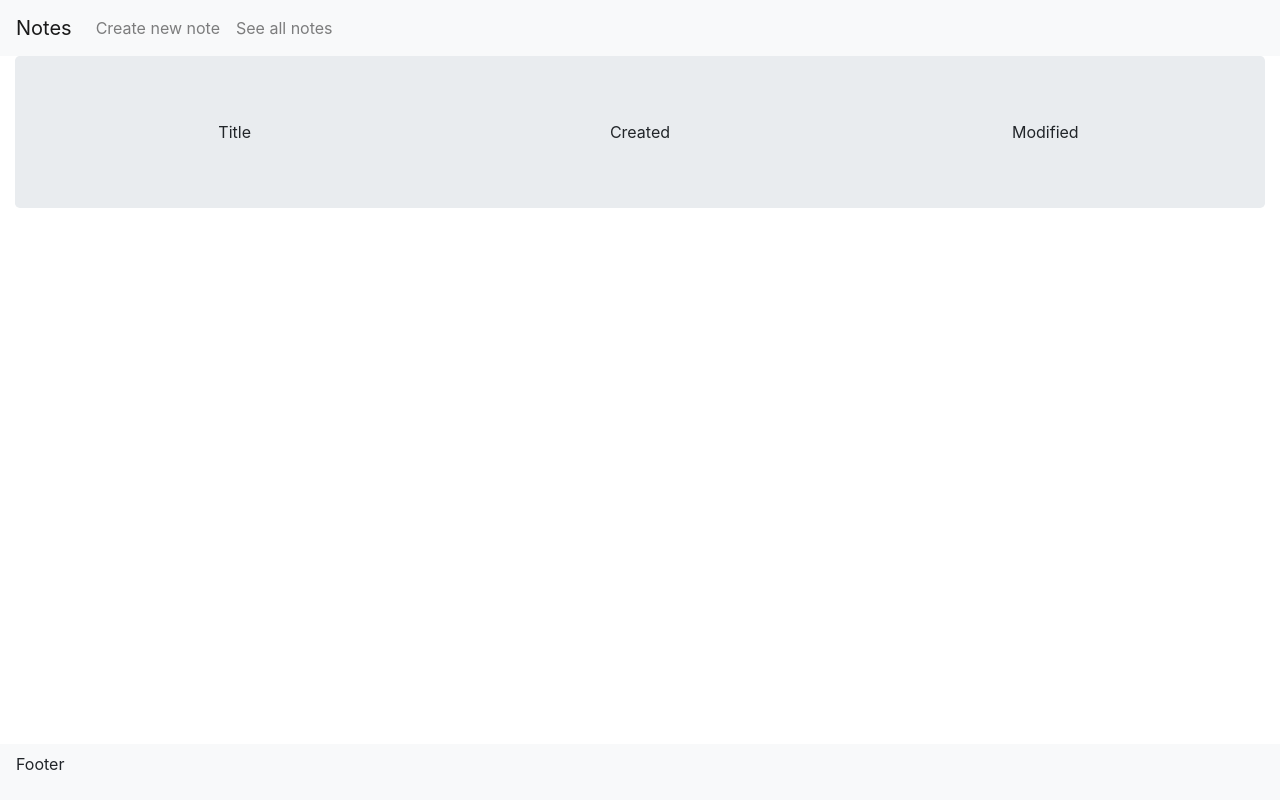
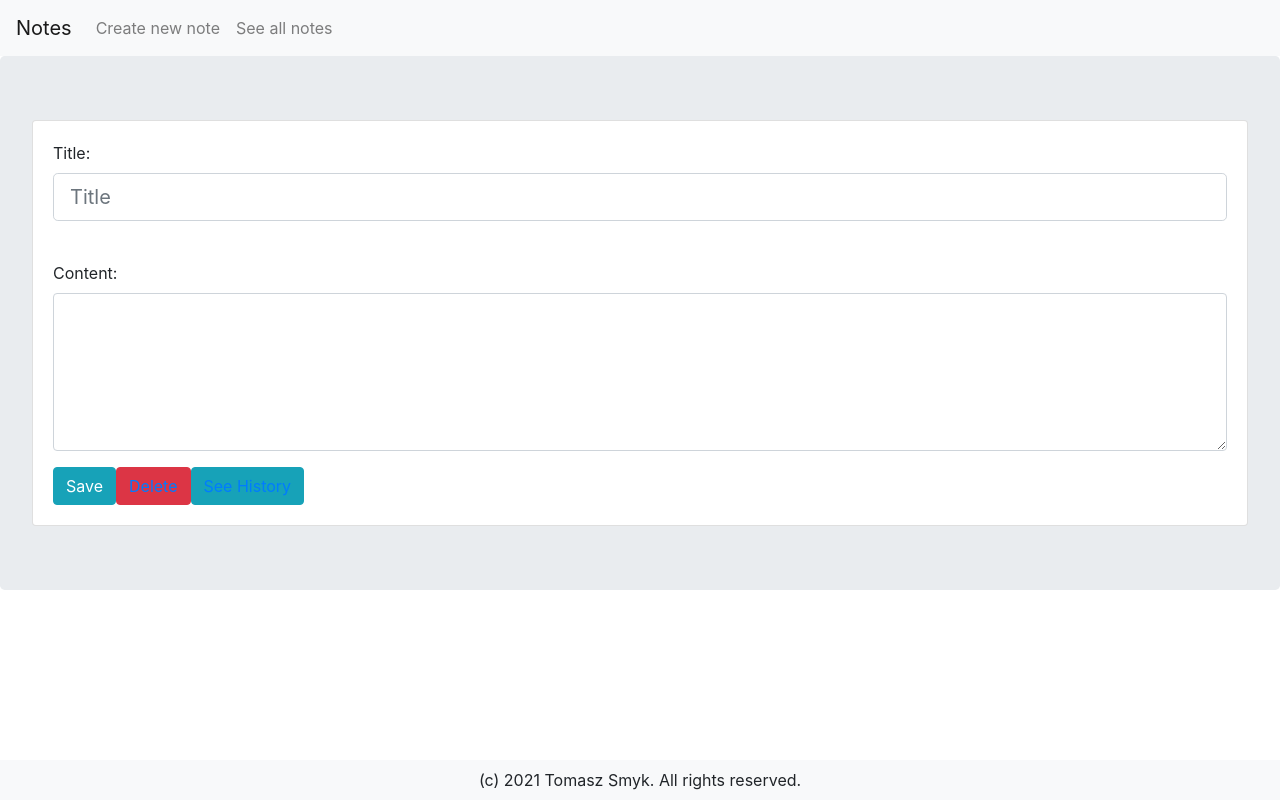
Before and after one commit to TomaszSmyk/FullstackAssignment, a React (Create React App) app in the folder src/main/webapp/fullstack_assignment/: page /notes/1 in a window 1280 px wide. Built offline with nearby package versions, Linux system fonts and the light colour scheme; no server answers.

Commit message:
Add whole CRUD front functionality, notes history as well

```diff
--- a/src/main/webapp/fullstack_assignment/package.json
+++ b/src/main/webapp/fullstack_assignment/package.json
@@ -6,10 +6,12 @@
     "@testing-library/jest-dom": "^5.11.9",
     "@testing-library/react": "^11.2.5",
     "@testing-library/user-event": "^12.6.3",
+    "axios": "^0.21.1",
     "bootstrap": "^4.6.0",
     "react": "^17.0.1",
     "react-bootstrap": "^1.4.3",
     "react-dom": "^17.0.1",
+    "react-router-dom": "^5.2.0",
     "react-scripts": "4.0.2",
     "web-vitals": "^1.1.0"
   },
--- a/src/main/webapp/fullstack_assignment/public/index.html
+++ b/src/main/webapp/fullstack_assignment/public/index.html
@@ -19,7 +19,7 @@
             crossorigin="anonymous"
     />
 
-    <title>Notes</title>
+    <title>NotesList</title>
   </head>
   <body>
     <noscript>You need to enable JavaScript to run this app.</noscript>
--- a/src/main/webapp/fullstack_assignment/src/App.js
+++ b/src/main/webapp/fullstack_assignment/src/App.js
@@ -3,7 +3,12 @@ import './App.css';
 
 import NavigationBar from "./components/NavigationBar";
 import FooterBar from "./components/FooterBar";
+import NotesList from "./components/NotesList";
+import AddNote from "./components/AddNote";
 import {Container, Row, Col, Jumbotron} from 'react-bootstrap';
+import {BrowserRouter as Router, Switch, Route}  from 'react-router-dom';
+import Note from "./components/Note";
+import NoteHistory from "./components/NoteHistory";
 
 function App() {
     const textCentered = {
@@ -11,19 +16,20 @@ function App() {
     };
 
   return (
-    <div className="App">
+    <Router>
         <NavigationBar/>
-        <Container fluid>
+        {/*<Container fluid>*/}
             <Jumbotron>
-                <Row md={3} className="text-center">
-                    <Col sm={4}>Title</Col>
-                    <Col sm={4}>Created</Col>
-                    <Col sm={4}>Modified</Col>
-                </Row>
+                <Switch>
+                    <Route path="/notes" exact component={NotesList}/>
+                    <Route path="/newNote" exact component={AddNote}/>
+                    <Route path="/notes/:id" exact component={Note}/>
+                    <Route path="/notes/:id/history" exact component={NoteHistory}/>
+                </Switch>
             </Jumbotron>
-        </Container>
+        {/*</Container>*/}
         <FooterBar/>
-    </div>
+    </Router>
   );
 }
 
--- a/src/main/webapp/fullstack_assignment/src/components/AddNote.js
+++ b/src/main/webapp/fullstack_assignment/src/components/AddNote.js
@@ -0,0 +1,61 @@
+import React, {Component} from "react";
+import {Form, Button, Col} from "react-bootstrap";
+import axios from "axios";
+
+export default class AddNote extends Component{
+
+    constructor(props) {
+        super(props);
+        this.state = this.initialState;
+        this.fieldChange = this.fieldChange.bind(this);
+        this.submitNote = this.submitNote.bind(this);
+    }
+
+    initialState = {
+        title : '',
+        content : ''
+    };
+
+    submitNote = event => {
+        event.preventDefault();
+
+        const note = {
+            title: this.state.title,
+            content: this.state.content
+        };
+
+        axios.post("http://localhost:8080/newNote", note)
+            .then(response => {
+                if (response.data != null) {
+                    this.setState(this.initialState);
+                    alert("Note saved");
+                }
+            });
+    };
+
+    fieldChange = event => {
+        this.setState({
+            [event.target.name] : event.target.value
+        });
+    };
+
+    render() {
+        return(
+            <Form onSubmit={this.submitNote} id="noteFormID">
+                <Form.Group controlId="formNoteTitle">
+                    <Form.Label>Title: </Form.Label>
+                    <Form.Control required size="lg" type="text" placeholder="Title" name="title" value={this.state.title} onChange={this.fieldChange}/>
+                    <br />
+                </Form.Group>
+                <Form.Group controlId="formNoteContent">
+                    <Form.Label>Content: </Form.Label>
+                    <Form.Control required as="textarea" rows="6" name="content" value={this.state.content} onChange={this.fieldChange}/>
+                </Form.Group>
+                <Button variant="primary" type="submit">
+                    Submit
+                </Button>
+            </Form>
+        )
+    }
+
+}
--- a/src/main/webapp/fullstack_assignment/src/components/FooterBar.js
+++ b/src/main/webapp/fullstack_assignment/src/components/FooterBar.js
@@ -1,16 +1,20 @@
-import React from "react";
+import React, {Component} from "react";
 import {Navbar, Nav} from "react-bootstrap";
+import {Container, Row, Col} from "react-bootstrap";
+import axios from "axios";
+
+export default class FooterBar extends Component{
 
 
-class FooterBar extends React.Component{
+
     render() {
         return (
             <Navbar fixed="bottom" bg="light" variant="light" >
-                <p >Footer</p>
+                <Container className="text-center">
+                        <Col>(c) 2021 Tomasz Smyk. All rights reserved.</Col>
+                </Container>
             </Navbar>
 
         )
     }
 }
-
-export default FooterBar;
--- /dev/null
+++ b/src/main/webapp/fullstack_assignment/src/components/Note.js
@@ -0,0 +1,93 @@
+import React, {Component} from "react";
+import {Button, Card, Form, Table} from "react-bootstrap";
+import {Link} from "react-router-dom";
+import axios from "axios";
+
+export default class Note extends Component{
+
+    constructor(props) {
+        super(props);
+        this.state = {
+            note : []
+        }
+    }
+
+
+
+    componentDidMount() {
+        const noteId = +this.props.match.params.id;
+        axios.get("http://localhost:8080/notes/" + noteId)
+            .then(response => response.data)
+            .then((data) => {
+                    this.setState({note : data})
+                }
+            );
+        this.state.note.id = noteId;
+    }
+
+    submitNote = event => {
+        const noteId = +this.props.match.params.id;
+        event.preventDefault();
+
+        const note = {
+            id: noteId,
+            title: this.state.title,
+            content: this.state.content
+        };
+
+        console.log(note);
+
+
+        axios.put("http://localhost:8080/notes/" + noteId, note)
+            .then(response => {
+                if (response.data != null) {
+                    // this.setState(this.initialState);
+                    alert("Note saved");
+                }
+            });
+    };
+
+    fieldChange = event => {
+        this.setState({
+            [event.target.name] : event.target.value
+        });
+    };
+
+
+    deleteNote() {
+        const noteId = +this.props.match.params.id;
+        // alert(noteId);
+        axios.delete("http://localhost:8080/notes/" + noteId);
+        // return this.props.history.push("/notes");
+    }
+
+    render() {
+        const noteId = +this.props.match.params.id;
+        return (
+            <Card>
+                <Card.Body>
+                    <Form onSubmit={this.submitNote} id="noteFormID">
+                        <Form.Group controlId="formNoteTitle">
+                            <Form.Label>Title: </Form.Label>
+                            <Form.Control required size="lg" type="text" placeholder="Title" name="title" defaultValue={this.state.note.title} onChange={this.fieldChange}/>
+                            <br />
+                        </Form.Group>
+                        <Form.Group controlId="formNoteContent">
+                            <Form.Label>Content: </Form.Label>
+                            <Form.Control required as="textarea" rows="6" name="content" defaultValue={this.state.note.content} onChange={this.fieldChange}/>
+                        </Form.Group>
+                        <Button variant="info" type="submit">
+                            Save
+                        </Button>
+                        <Button variant="danger" type="button" onClick={this.deleteNote.bind(this)}>
+                            <Link to={"/notes"}>Delete</Link>
+                        </Button>
+                        <Button variant="info" type="button">
+                            <Link to={"/notes/" + noteId + "/history"}>See History</Link>
+                        </Button>
+                    </Form>
+                </Card.Body>
+            </Card>
+        )
+    }
+}
--- /dev/null
+++ b/src/main/webapp/fullstack_assignment/src/components/NoteHistory.js
@@ -0,0 +1,67 @@
+import React, {Component} from "react";
+import {Card, Table} from "react-bootstrap";
+import {Link} from "react-router-dom";
+
+import axios from "axios";
+
+export default class NotesList extends Component{
+
+    constructor(props) {
+        super(props);
+        this.state = {
+            notes : []
+        }
+    }
+
+    componentDidMount() {
+        const noteId = +this.props.match.params.id;
+        axios.get("http://localhost:8080/notes/" + noteId + "/history")
+            .then(response => response.data)
+            .then((data) => {
+                    this.setState({notes : data})
+                }
+            )
+    }
+
+    render() {
+        const noteId = +this.props.match.params.id;
+        return(
+            <Card>
+                <Card.Body>
+                    <Table responsive="sm" bordered hover striped>
+                        <thead className="text-center">
+                        <tr>
+                            <th>Title</th>
+                            <th>Content</th>
+                            <th>Created</th>
+                            <th>Modified</th>
+                        </tr>
+                        </thead>
+                        <tbody className="text-center">
+                        {
+
+                            this.state.notes.length === 0 ?
+                                <tr>
+                                    <td>0</td>
+                                    <td>notes</td>
+                                    <td>created</td>
+                                </tr> :
+
+                                this.state.notes.map((note) => (
+                                    <tr>
+                                        <td> {note.title}</td>
+                                        <td> {note.content}</td>
+                                        <td> {note.created}</td>
+                                        <td> {note.modified}</td>
+                                    </tr>
+                                ))
+
+                        }
+                        </tbody>
+                    </Table>
+                </Card.Body>
+            </Card>
+        )
+    }
+
+}
--- /dev/null
+++ b/src/main/webapp/fullstack_assignment/src/components/NotesList.js
@@ -0,0 +1,63 @@
+import React, {Component} from "react";
+import {Card, Table} from "react-bootstrap";
+import {Link} from "react-router-dom";
+
+import axios from "axios";
+
+export default class NotesList extends Component{
+
+    constructor(props) {
+        super(props);
+        this.state = {
+            notes : []
+        }
+    }
+
+    componentDidMount() {
+        axios.get("http://localhost:8080/notes")
+            .then(response => response.data)
+            .then((data) => {
+                    this.setState({notes : data})
+                }
+            )
+    }
+
+    render() {
+        return(
+            <Card>
+                <Card.Body>
+                    <Table responsive="sm" bordered hover striped>
+                        <thead className="text-center">
+                            <tr>
+                                <th>Title</th>
+                                <th>Created</th>
+                                <th>Modified</th>
+                            </tr>
+                        </thead>
+                        <tbody className="text-center">
+                        {
+
+                            this.state.notes.length === 0 ?
+                                <tr>
+                                    <td>0</td>
+                                    <td>notes</td>
+                                    <td>created</td>
+                                </tr> :
+
+                                this.state.notes.map((note) => (
+                                    <tr key={note.id}>
+                                        <td><Link to={"/notes/" + note.id} className="nav-link">{note.title}</Link></td>
+                                        <td> {note.created}</td>
+                                        <td> {note.modified}</td>
+                                    </tr>
+                                ))
+
+                        }
+                        </tbody>
+                    </Table>
+                </Card.Body>
+            </Card>
+        )
+    }
+
+}
```
Also changed, not shown: src/main/webapp/fullstack_assignment/src/components/NavigationBar.js (+11 -8 lines), src/main/webapp/fullstack_assignment/src/components/NoteList.js (deleted), 1 other file (tests, documents, lock files or other folders).
